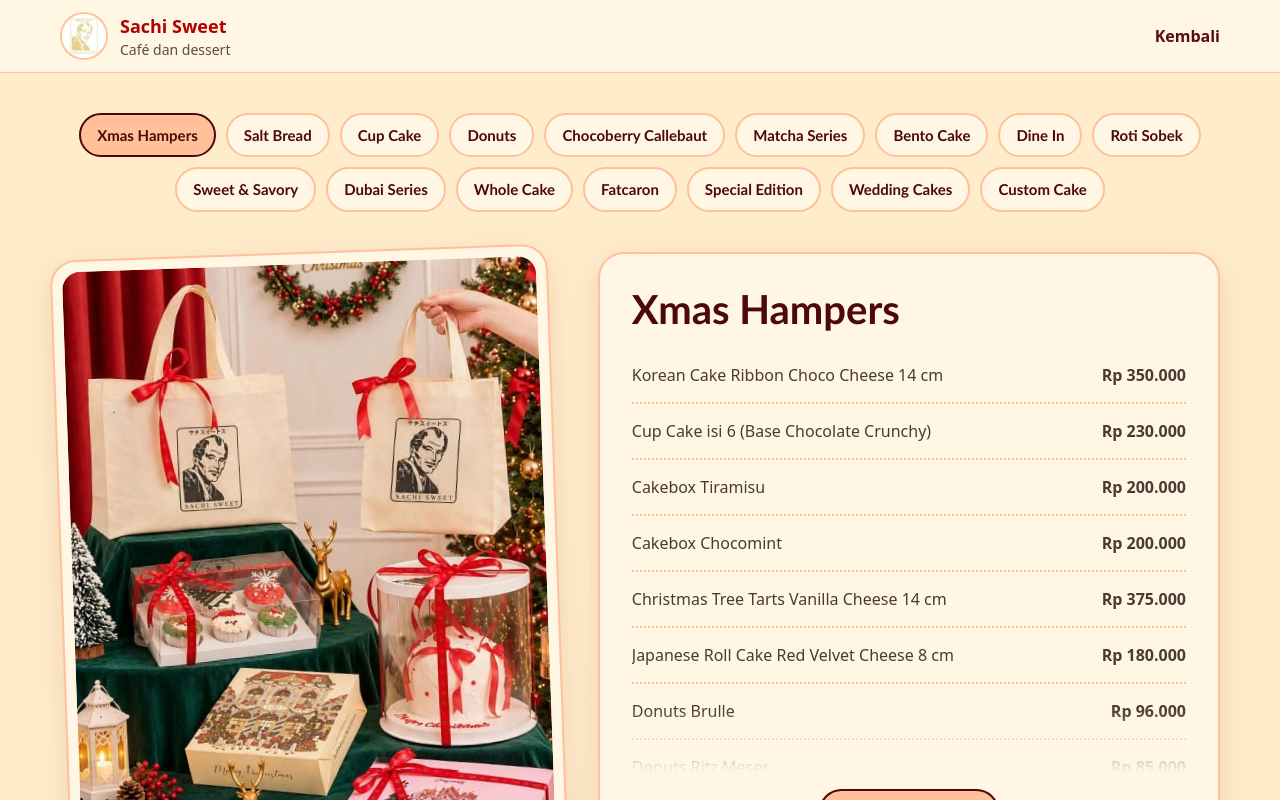
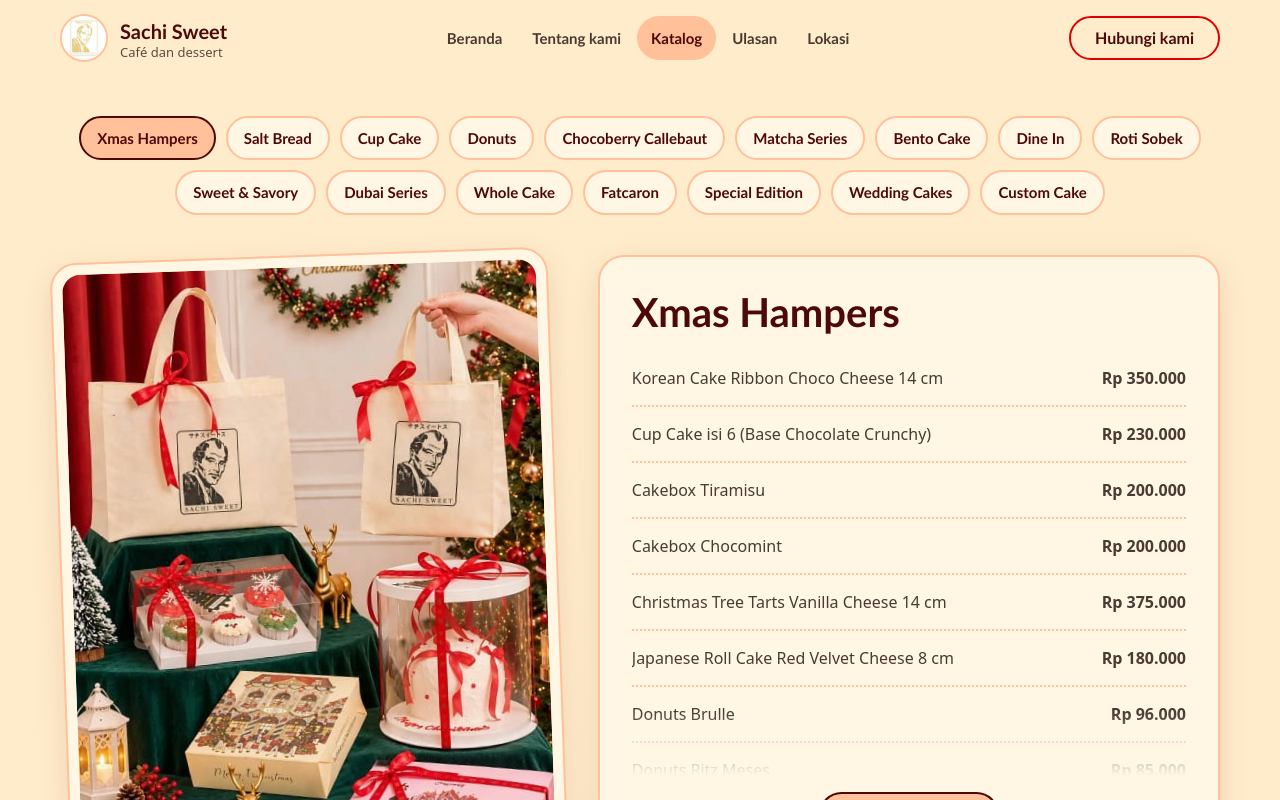
Before and after one commit to NganjukBersatu/Sachi_Sweet, a Vue app: page /katalog in a window 1280 px wide. Shown: the top 800 px of the page. Built offline with nearby package versions, Linux system fonts and the light colour scheme.

Commit message:
final terahir

```diff
--- a/src/components/AppHeader.vue
+++ b/src/components/AppHeader.vue
@@ -1,11 +1,17 @@
 <script setup lang="ts">
 import { onBeforeUnmount, onMounted, ref } from 'vue'
+import { useRoute } from 'vue-router'
 import { Menu, X } from '@lucide/vue'
 import { images, navLinks } from '@/data/site'
 
+const route = useRoute()
 const open = ref(false)
 const active = ref('beranda')
 let observer: IntersectionObserver | null = null
+
+// Di halaman katalog, menu "Katalog" yang aktif. Di beranda, ikut scroll spy.
+const isActive = (id: string) =>
+  route.name === 'catalog' ? id === 'katalog' : id !== 'katalog' && active.value === id
 
 function onKey(e: KeyboardEvent): void {
   if (e.key === 'Escape') open.value = false
@@ -28,13 +34,13 @@ onBeforeUnmount(() => {
 <template>
   <div class="sticky top-0 z-50 bg-cream/95 backdrop-blur-sm">
     <nav class="wrap relative flex min-h-[76px] items-center justify-between gap-4" aria-label="Navigasi utama">
-      <a href="#beranda" class="flex items-center gap-3 leading-[1.1] text-cherry-900 no-underline">
+<RouterLink :to="{ name: 'home' }" class="flex items-center gap-3 leading-[1.1] text-cherry-900 no-underline">
   <img :src="images.logo" alt="Logo Sachi Sweet" width="48" height="48" class="h-12 w-12 rounded-full border-2 border-peach-300 bg-white object-cover" />
   <span>
     <b class="block font-head text-xl font-extrabold">Sachi Sweet</b>
     <small class="hidden text-[13px] text-ink-soft sm:block">Café dan dessert</small>
   </span>
-      </a>
+</RouterLink>
 
       <ul
         id="navLinks"
@@ -42,18 +48,18 @@ onBeforeUnmount(() => {
         :class="open ? 'flex' : 'hidden'"
       >
 <li v-for="l in navLinks" :key="l.id">
-          <a
-            :href="`#${l.id}`"
+  <RouterLink
+    :to="l.to ?? { name: 'home', hash: `#${l.id}` }"
     class="inline-flex min-h-[44px] w-full items-center rounded-full px-3.5 font-head text-[15px] font-semibold text-ink no-underline hover:bg-peach-200 desk:w-auto"
-            :class="active === l.id && '!bg-peach-300 !text-cherry-900'"
-            :aria-current="active === l.id ? 'true' : undefined"
+    :class="isActive(l.id) && '!bg-peach-300 !text-cherry-900'"
+    :aria-current="isActive(l.id) ? 'true' : undefined"
     @click="open = false"
-          >{{ l.label }}</a>
+  >{{ l.label }}</RouterLink>
 </li>
       </ul>
 
       <div class="flex items-center gap-2">
-        <a href="#footer" class="btn btn-ghost hidden desk:inline-flex">Hubungi kami</a>
+        <RouterLink :to="{ name: 'home', hash: '#footer' }" class="btn btn-ghost hidden desk:inline-flex">Hubungi kami</RouterLink>
         <button
           type="button"
           class="inline-flex h-11 w-11 cursor-pointer items-center justify-center rounded-full border border-peach-500 bg-white text-cherry-900 desk:hidden"
--- a/src/data/site.ts
+++ b/src/data/site.ts
@@ -54,7 +54,7 @@ export const images = { logo, hero, tentangkami }
 export const navLinks: NavLink[] = [
   { id: 'beranda', label: 'Beranda' },
   { id: 'tentang', label: 'Tentang kami' },
-  { id: 'katalog', label: 'Katalog' },
+  { id: 'katalog', label: 'Katalog', to: '/katalog' },
   { id: 'ulasan', label: 'Ulasan' },
   { id: 'lokasi', label: 'Lokasi' },
 ]
--- a/src/types/index.ts
+++ b/src/types/index.ts
@@ -2,7 +2,11 @@ import type { Component } from 'vue'
 
 export type Platform = 'gofood' | 'grabfood' | 'shopeefood'
 
-export interface NavLink { id: string; label: string }
+export interface NavLink {
+  id: string
+  label: string
+  to?: string
+}
 export interface Feature { title: string; text: string; icon: Component }
 export interface MenuItem { title: string; text: string; image: string; alt: string }
 export interface Review { image: string; alt: string }
--- a/src/views/CatalogView.vue
+++ b/src/views/CatalogView.vue
@@ -2,7 +2,8 @@
 import { computed, nextTick, onBeforeUnmount, onMounted, ref, watch } from 'vue'
 import { useRoute } from 'vue-router'
 import AppFooter from '@/components/AppFooter.vue'
-import { CONFIG, catalog, images } from '@/data/site'
+import { CONFIG, catalog } from '@/data/site'
+import AppHeader from '@/components/AppHeader.vue'
 
 const route = useRoute()
 const waUrl = `https://wa.me/${CONFIG.whatsapp}?text=${encodeURIComponent('Halo Sachi Sweet, saya ingin pesan dari katalog.')}`
@@ -78,7 +79,7 @@ watch(activeSlug, () => {
 
 // Di mobile: kalau halaman sedang tergulir ke bawah, klik chip membawa pengguna ke awal kategori baru
 const contentEl = ref<HTMLElement | null>(null)
-const STICKY_OFFSET = 128 // tinggi header + baris chip
+const STICKY_OFFSET = 136 // 76 (header) + baris chip
 
 function selectCategory(slug: string) {
   activeSlug.value = slug
@@ -91,33 +92,13 @@ function selectCategory(slug: string) {
 </script>
 
 <template>
-  <header class="sticky top-0 z-50 border-b border-peach-300 bg-paper">
-    <div class="wrap flex h-14 items-center justify-between gap-4 md:h-auto md:py-3">
-      <RouterLink :to="{ name: 'home' }" class="flex items-center gap-3">
-        <img
-          :src="images.logo"
-          alt="Logo Sachi Sweet"
-          class="h-10 w-10 rounded-full border-2 border-peach-300 object-cover md:h-12 md:w-12"
-        />
-        <span class="leading-tight">
-          <span class="block text-base font-semibold md:text-lg">Sachi Sweet</span>
-          <span class="hidden text-sm text-ink-soft sm:block">Café dan dessert</span>
-        </span>
-      </RouterLink>
-      <RouterLink
-        :to="{ name: 'home', hash: '#katalog' }"
-        class="inline-flex min-h-[44px] items-center font-semibold text-[#5a0d0d] no-underline hover:underline"
-      >
-        Kembali
-      </RouterLink>
-    </div>
-  </header>
+ <AppHeader />
 
   <main class="pb-[72px] md:pt-10">
     <h1 class="sr-only">Katalog lengkap</h1>
 
     <!-- Pilihan kategori: di mobile satu baris yang bisa digeser dan menempel di bawah header -->
-    <div class="sticky top-[57px] z-40 border-b border-peach-300/60 bg-cream md:static md:mb-10 md:border-0 md:bg-transparent">
+    <div class="sticky top-[76px] z-40 border-b border-peach-300/60 bg-cream md:static md:mb-10 md:border-0 md:bg-transparent">
       <div
         role="group"
         aria-label="Pilih kategori"
@@ -140,7 +121,7 @@ function selectCategory(slug: string) {
 
     <div class="wrap pt-6 md:pt-0">
       <!-- Isi kategori -->
-      <div ref="contentEl" class="scroll-mt-[128px] md:scroll-mt-0">
+      <div ref="contentEl" class="scroll-mt-[136px] md:scroll-mt-0">
         <Transition name="swap" mode="out-in">
           <div
             v-if="active"
```
Lines whose indentation alone changed are shown as unchanged.
